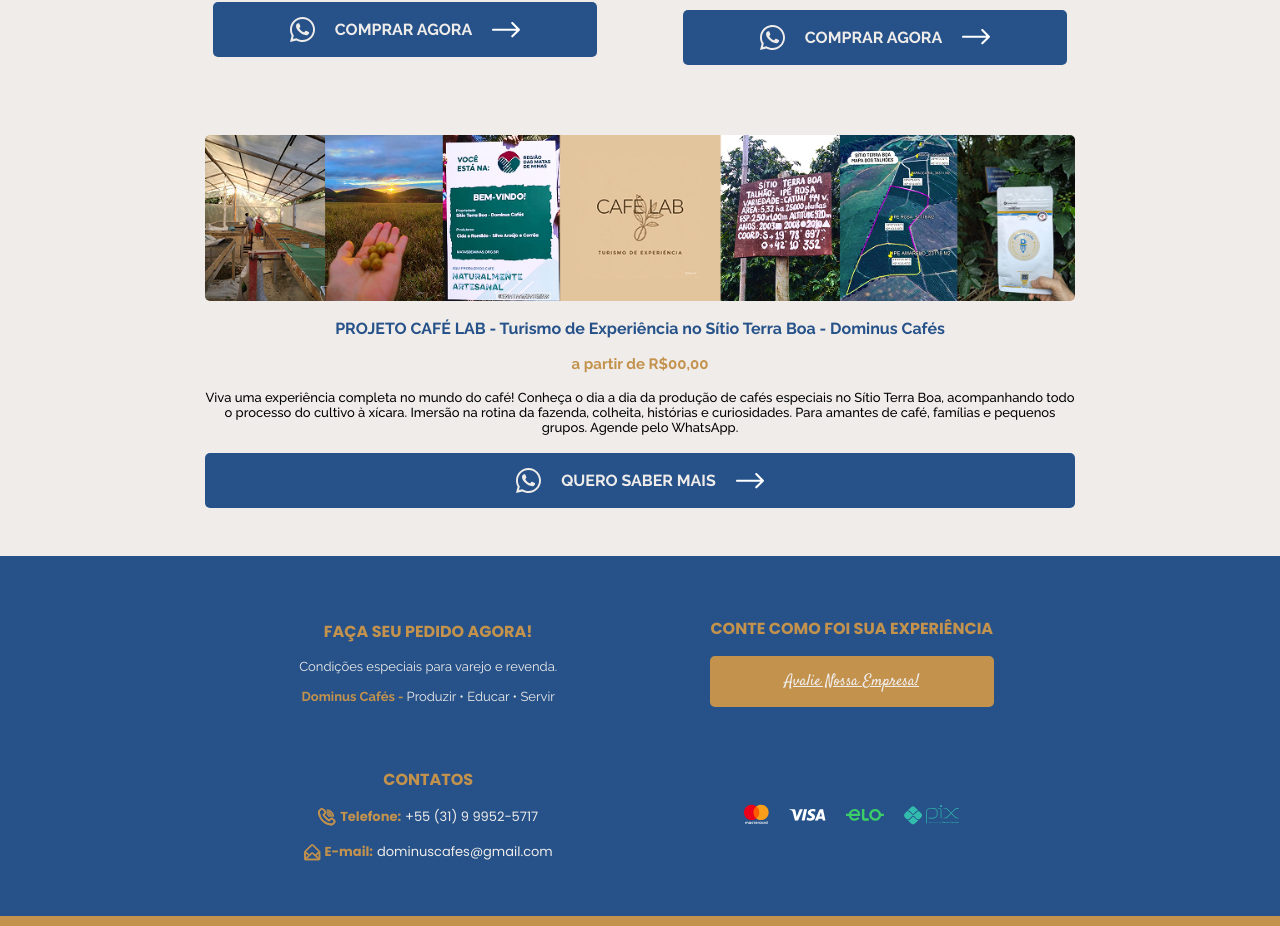
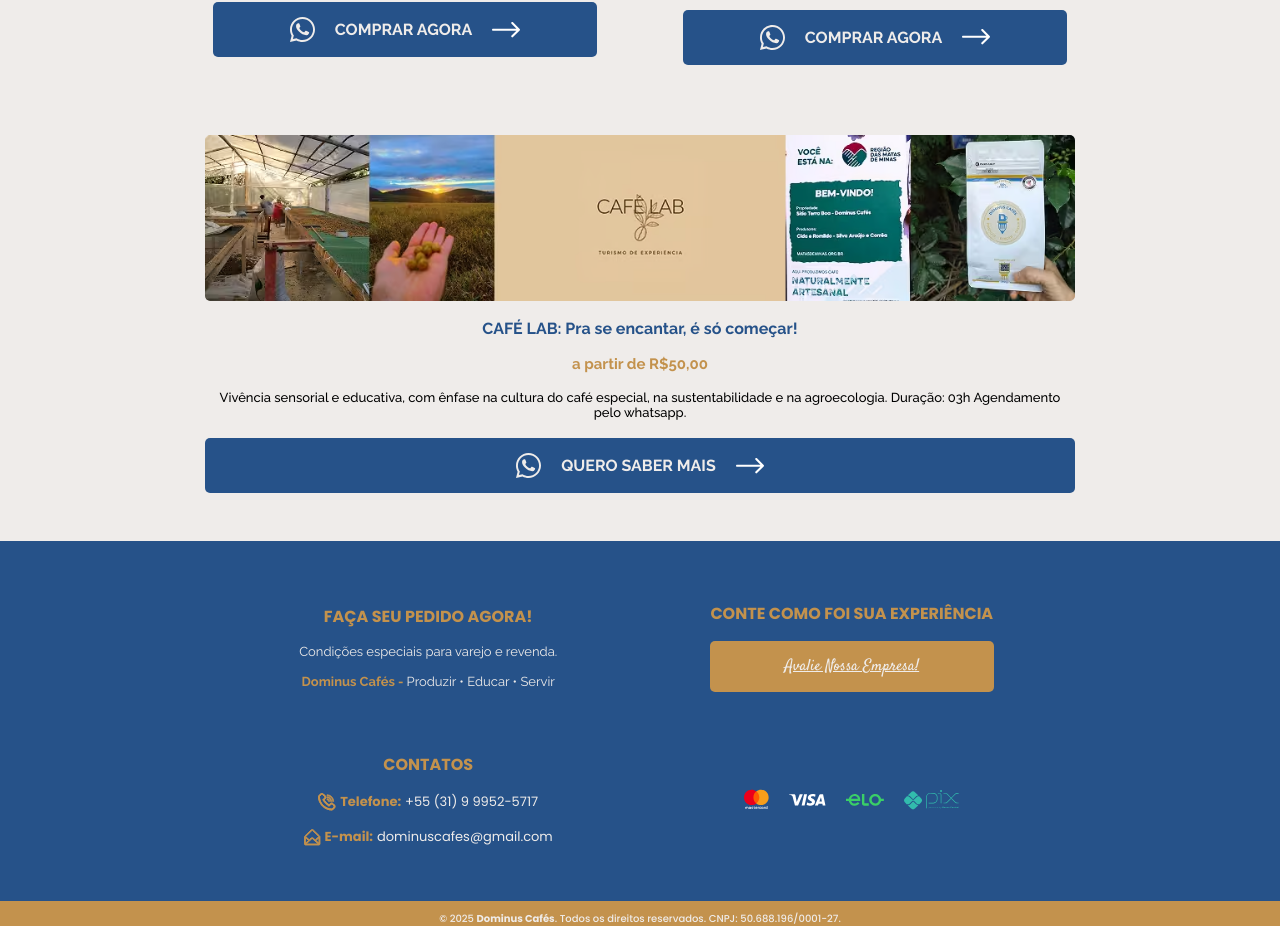
Before and after one commit to Galves-gi/dominus-oficial, an Angular app: page / in a window 1280 px wide. Shown: the part 4334-5260 px from the top of the page. Built offline with nearby package versions, Linux system fonts and the light colour scheme.

Commit message:
feat: troca da imagem do card turismo rural para aprovada

```diff
--- a/src/app/core/layout/icone-whatsapp/icone-whatsapp.css
+++ b/src/app/core/layout/icone-whatsapp/icone-whatsapp.css
@@ -71,7 +71,7 @@
 
 /* ===== Texto ===== */
 .whatsapp__text {
-    font-size: 14px;
+    font-size: 14px !important;
     color: #46C556;
     text-align: right;
     line-height: 1.2;
--- a/src/app/pages/home/home.css
+++ b/src/app/pages/home/home.css
@@ -28,6 +28,7 @@
     overflow: hidden;
 }
 
+
 /* Desktop */
 @media screen and (min-width: 750px) {
     .container__cards-produtos {
@@ -55,10 +56,17 @@
 
     app-card-product-home.cafelab ::ng-deep .card-produto div,
     app-card-product-home.cafelab ::ng-deep .container__texto,
-    app-card-product-home.cafelab ::ng-deep .botao__comprar,
-    app-card-product-home.cafelab ::ng-deep .card-produto div figure img {
+    app-card-product-home.cafelab ::ng-deep .botao__comprar {
         width: 100% !important;
         max-width: none !important;
         height: auto !important;
     }
+
+    app-card-product-home.cafelab ::ng-deep .card-produto div figure img {
+        width: 100%;
+        max-width: 1043px !important;
+        height: auto;
+        display: block;
+        margin: 0 auto;
+    }
 }
--- a/src/app/pages/home/home.ts
+++ b/src/app/pages/home/home.ts
@@ -15,12 +15,12 @@
   dataProduct = cardsData;
   cafelab = {
         id: 7,
-        image: "imagens-home/cafelab.jpg",
-        title: "PROJETO CAFÉ LAB - Turismo de Experiência no Sítio Terra Boa - Dominus Cafés ",
+        image: "imagens-home/cafelab.avif",
+        title: "CAFÉ LAB: Pra se encantar, é só começar!",
         title_highlight: "",
         type: "",
-        specification: "a partir de R$00,00",
-        description: "Viva uma experiência completa no mundo do café! Conheça o dia a dia da produção de cafés especiais no Sítio Terra Boa, acompanhando todo o processo do cultivo à xícara. Imersão na rotina da fazenda, colheita, histórias e curiosidades. Para amantes de café, famílias e pequenos grupos. Agende pelo WhatsApp. ",
+        specification: "a partir de R$50,00",
+        description: "Vivência sensorial e educativa, com ênfase na cultura do café especial, na sustentabilidade e na agroecologia. Duração: 03h Agendamento pelo whatsapp.",
         description_highlight: "",
         botao:"QUERO SABER MAIS",
     };
--- a/src/index.html
+++ b/src/index.html
@@ -5,7 +5,7 @@
   <meta charset="utf-8">
   <title>Dominus Cafés</title>
   <base href="/">
-  <meta name="viewport" content="width=device-width, initial-scale=1">
+  <meta name="viewport" content="width=device-width, initial-scale=1.0">
 
   <link rel="icon" type="image/x-icon" href="favicon.svg">
 
--- a/src/styles.css
+++ b/src/styles.css
@@ -13,6 +13,13 @@
 html,
 body {
     height: 100%;
+    -webkit-text-size-adjust: 100%;
+    -moz-text-size-adjust: 100%;
+    text-size-adjust: 100%;
+}
+
+html {
+    scroll-behavior: smooth;
 }
 
 body {
@@ -27,9 +34,6 @@
     }
 }
 
-html {
-    scroll-behavior: smooth;
-}
 
 /* ===== Imagens e mídia ===== */
 
```
Also changed, not shown: public/imagens-home/cafelab.avif (added), public/imagens-home/cafelab.jpg (deleted).
